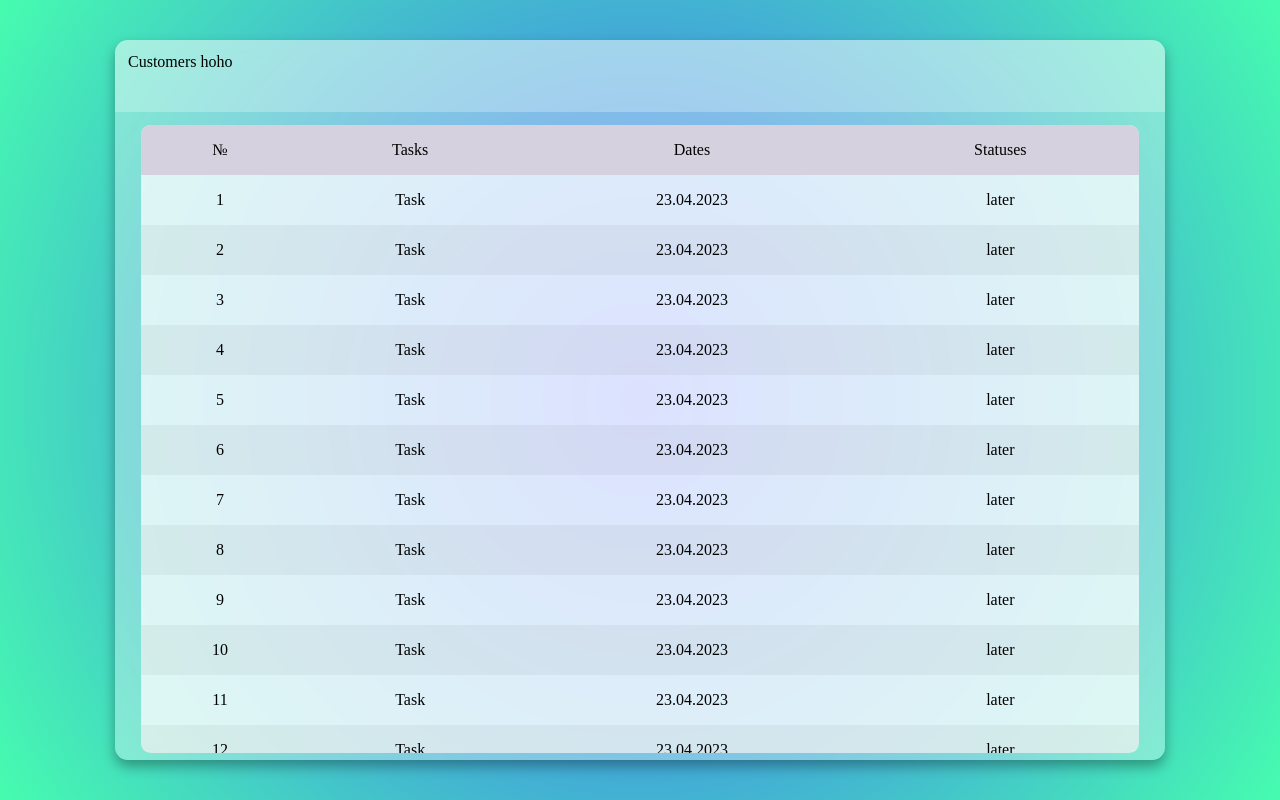
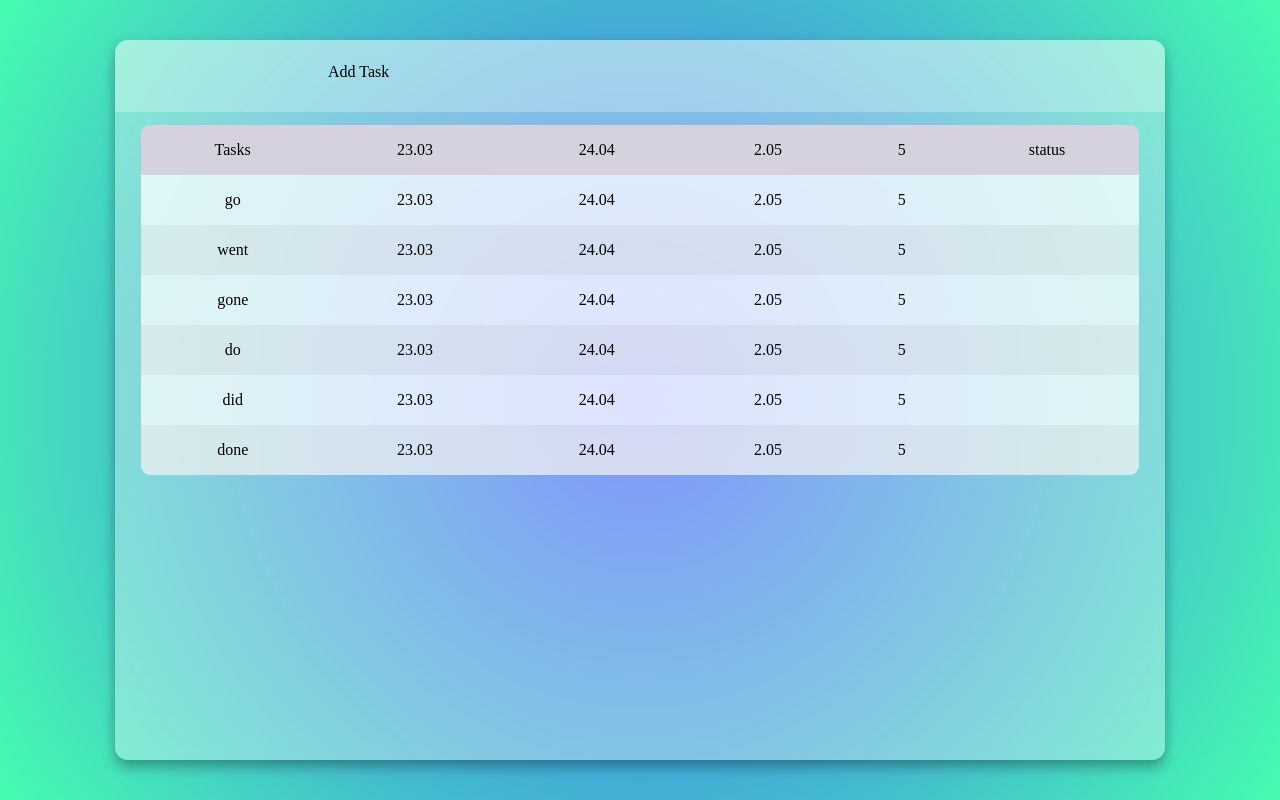
Before and after one commit to alex-sizow/zecurion-table, a Vue app: page / in a window 1280 px wide. Built offline with nearby package versions, Linux system fonts and the light colour scheme.

Commit message:
Data skeleton and its display. method addTask

```diff
--- a/src/components/Table.vue
+++ b/src/components/Table.vue
@@ -1,28 +1,36 @@
 <template>
 	<div class="table">
 		<section class="table__header">
-			<h1>Customers hoho</h1>
+			<input
+				type="text"
+				v-model="inputTask" />
+
+			<button @click="addTask">Add Task</button>
 		</section>
 		<section class="table__body">
 			<table>
 				<thead>
 					<tr>
-						<th>№</th>
 						<th>Tasks</th>
-						<th>Dates</th>
-						<th>Statuses</th>
+						<th
+							v-for="(date, index) in dates"
+							:key="index">
+							{{ date }}
+						</th>
+						<th>status</th>
 					</tr>
 				</thead>
 				<tbody>
 					<tr
-						v-for="(item, index) in [
-							1, 2, 3, 4, 5, 6, 7, 8, 9, 10, 11, 12,
-						]"
+						v-for="(item, index) in tasks"
 						:key="index">
-						<th>{{ item }}</th>
-						<th>Task</th>
-						<th>23.04.2023</th>
-						<th>later</th>
+						<th>{{ item.task }}</th>
+						<th
+							v-for="(item, index) in dates"
+							:key="index">
+							{{ item }}
+						</th>
+						<th>{{ status }}</th>
 					</tr>
 				</tbody>
 			</table>
@@ -34,13 +42,27 @@
 export default {
 	data() {
 		return {
-			columns: ['Name', 'Age', 'Gender'],
+			inputTask: '',
+			dates: [23.03, 24.04, 2.05, 5],
+			tasks: [
+				{ task: 'go', status: '' },
+				{ task: 'went', status: '' },
+				{ task: 'gone', status: '' },
+				{ task: 'do', status: '' },
+				{ task: 'did', status: '' },
+				{ task: 'done', status: '' },
+			],
+
 			rows: [],
 		};
 	},
 	methods: {
-		addRow() {
-			this.rows.push();
+		addTask() {
+			let inputTask = this.inputTask;
+			this.tasks;
+			if (inputTask.length > 0) {
+				this.tasks.push({ task: inputTask, status: '' });
+			}
 		},
 	},
 };
@@ -60,6 +82,9 @@ table {
 }
 
 thead {
+	tr {
+		background-color: #d5d1defe;
+	}
 	th {
 		position: sticky;
 		top: 0;
@@ -69,11 +94,15 @@ thead {
 }
 
 tbody {
+	tr {
+		transition: 0.2s;
+	}
 	tr:nth-child(even) {
 		background-color: #0000000b;
 	}
 	tr:hover {
 		background-color: #fff6;
+		transition: 0.3s;
 	}
 }
 
```
